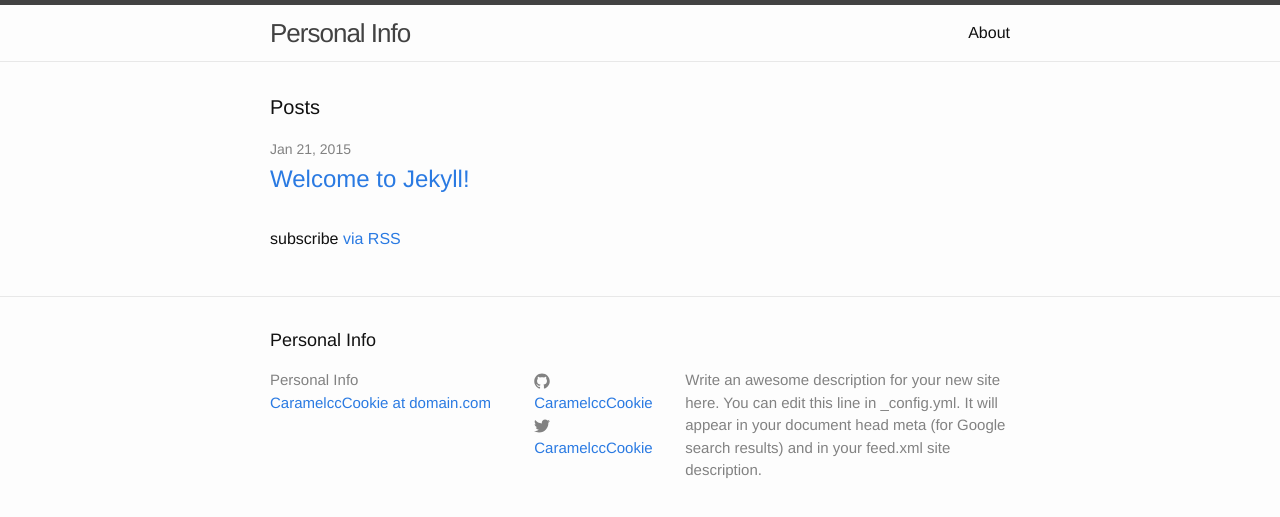
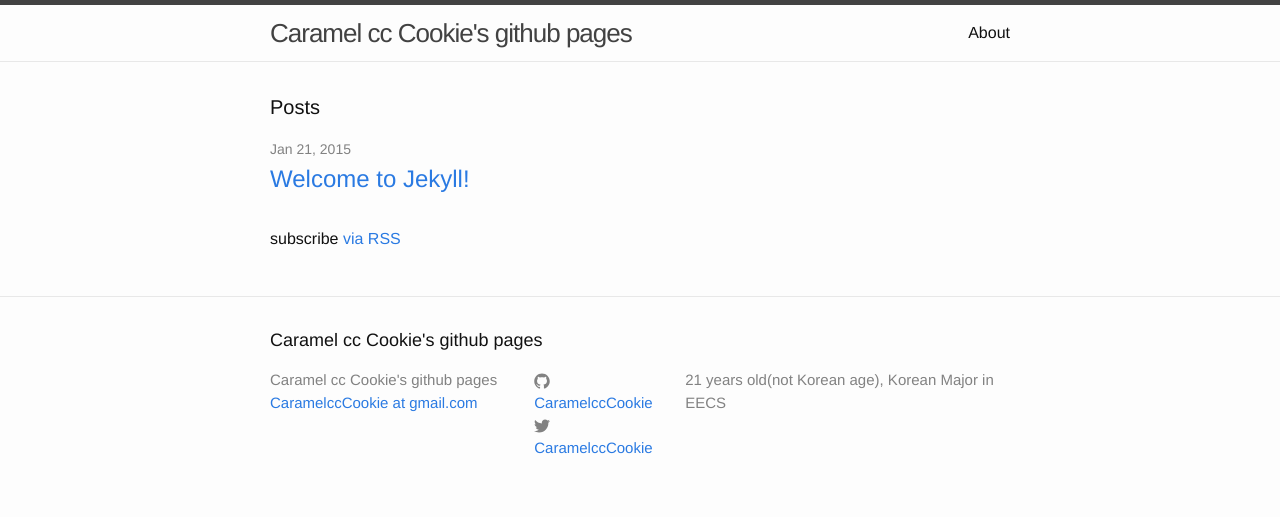
Before and after one commit to caramelcccookie/caramelcccookie.github.io, a Jekyll site: the page built from index.html, in a window 1280 px wide. Shown: the top 517 px of the page. Built offline with Jekyll 4.4.1, drawn with Linux system fonts in a browser that asks for light colours.

Commit message:
Edit title and etc
personal profile also updated

```diff
--- a/_config.yml
+++ b/_config.yml
@@ -1,10 +1,9 @@
 # Site settings
-title: Personal Info
-email: CaramelccCookie at domain.com
+title: Caramel cc Cookie's github pages
+email: CaramelccCookie at gmail.com
 description: > # this means to ignore newlines until "baseurl:"
-  Write an awesome description for your new site here. You can edit this
-  line in _config.yml. It will appear in your document head meta (for
-  Google search results) and in your feed.xml site description.
+  21 years old(not Korean age), Korean
+  Major in EECS
 baseurl: "" # the subpath of your site, e.g. /blog/
 url: "http://yourdomain.com" # the base hostname & protocol for your site
 twitter_username: CaramelccCookie
```
